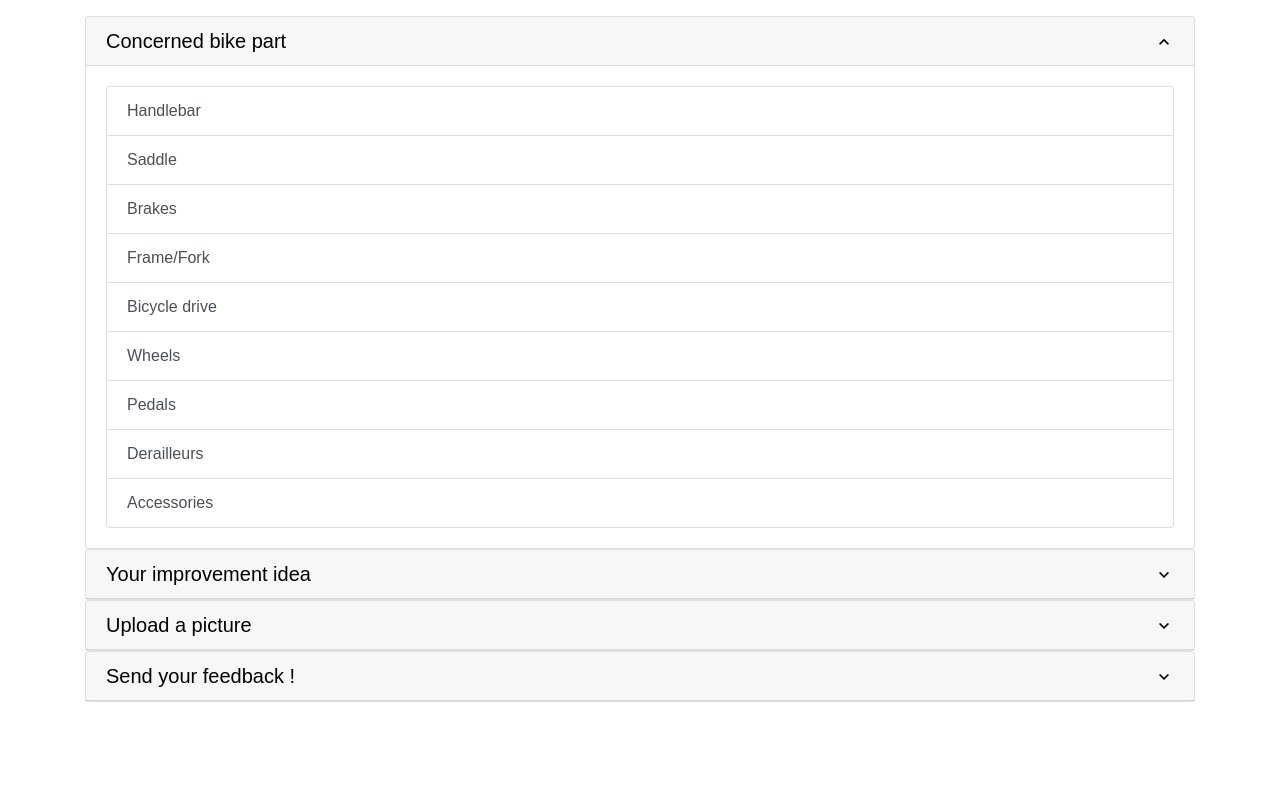
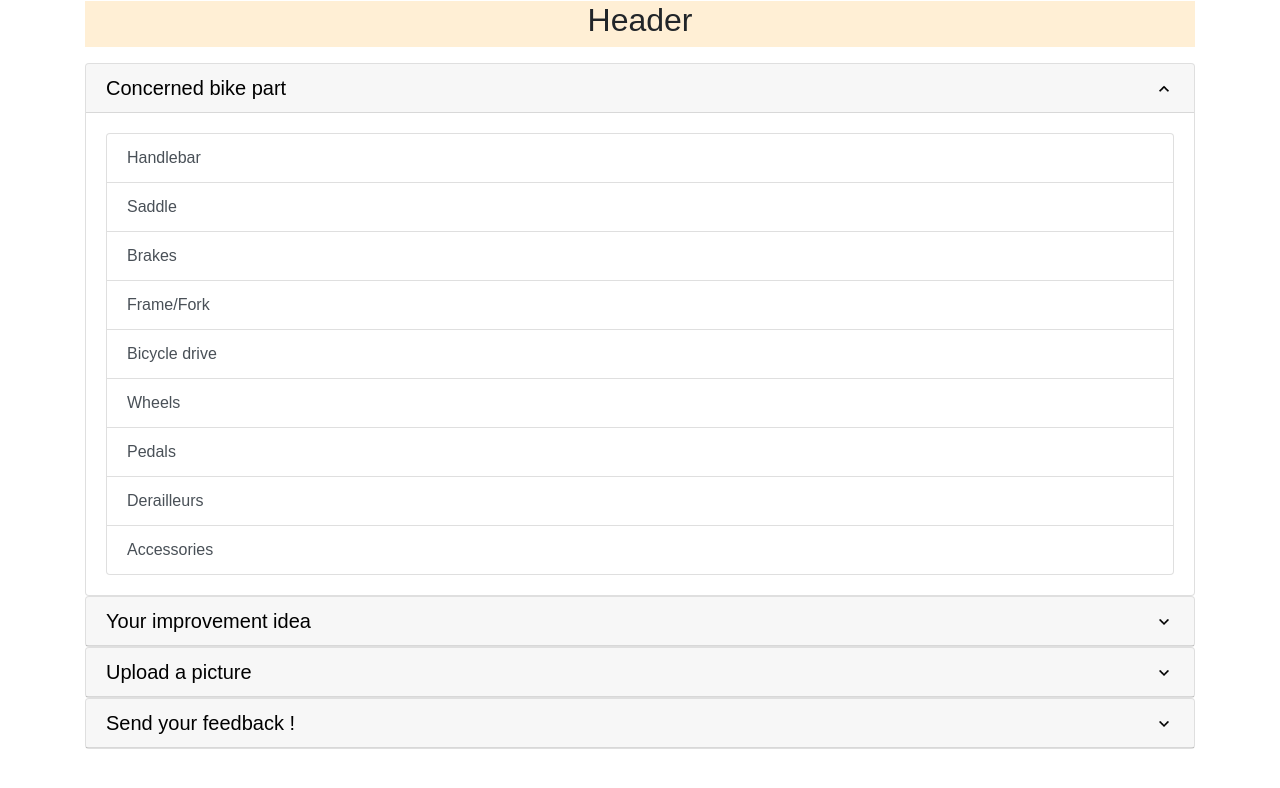
Before and after one commit to AGuyNextDoor/feedbacks, a React (Create React App) app: page / in a window 1280 px wide. Shown: the top 788 px of the page. Built offline with nearby package versions, Linux system fonts and the light colour scheme.

Commit message:
adding the last form

```diff
--- a/src/App.js
+++ b/src/App.js
@@ -1,12 +1,14 @@
 import React, { Component } from 'react';
 import './App.css';
 import Form from "./modules/form/form";
+import Header from "./modules/header/header";
 //import About from "./modules/about/About";
 
 class App extends Component {
   render() {
     return (
       <div className="container">
+        <Header />
         <Form />
       </div>
     );
--- a/src/modules/form/form.css
+++ b/src/modules/form/form.css
@@ -29,3 +29,7 @@
   flex-direction: row;
   justify-content: space-between;
 }
+
+.active {
+    background: #f00;
+}
--- a/src/modules/form/form.js
+++ b/src/modules/form/form.js
@@ -3,6 +3,8 @@ import ReactDOM from 'react-dom';
 import './form.css';
 
 export default class Form extends React.Component {
+
+
   render() {
     return (
       <div id="accordion">
@@ -25,7 +27,7 @@ export default class Form extends React.Component {
                 <li className="list-group-item list-group-item-action">Pedals</li>
                 <li className="list-group-item list-group-item-action">Derailleurs</li>
                 <li className="list-group-item list-group-item-action">Accessories</li>
-                </ul>
+              </ul>
             </div>
           </div>
         </div>
@@ -80,7 +82,19 @@ export default class Form extends React.Component {
           </a>
           <div id="collapseFour" className="collapse" aria-labelledby="headingFour" data-parent="#accordion">
             <div className="card-body">
-              Anim pariatur cliche reprehenderit, enim eiusmod high life accusamus terry richardson ad squid. 3 wolf moon officia aute, non cupidatat skateboard dolor brunch. Food truck quinoa nesciunt laborum eiusmod. Brunch 3 wolf moon tempor, sunt aliqua put a bird on it squid single-origin coffee nulla assumenda shoreditch et. Nihil anim keffiyeh helvetica, craft beer labore wes anderson cred nesciunt sapiente ea proident. Ad vegan excepteur butcher vice lomo. Leggings occaecat craft beer farm-to-table, raw denim aesthetic synth nesciunt you probably haven't heard of them accusamus labore sustainable VHS.
+
+              <form>
+
+                <div className="form-group">
+                  <input type="text" className="form-control" id="exampleInputName" placeholder="Enter your Name"/>
+                </div>
+
+                <div className="form-group">
+                  <input type="email" className="form-control" id="exampleInputEmail" placeholder="Enter your email address"/>
+                  <small id="emailHelp" className="form-text text-muted">We'll never share your email with anyone else.</small>
+                </div>
+                <button type="submit" className="btn btn-outline-primary btn-lg btn-block mt-3">Send my feedback !</button>
+              </form>
             </div>
           </div>
         </div>
--- /dev/null
+++ b/src/modules/header/header.css
@@ -0,0 +1,6 @@
+.mainHeader{
+  margin-top: 1px;
+  background-color: papayawhip;
+  display: flex;
+  justify-content: center;
+}
--- /dev/null
+++ b/src/modules/header/header.js
@@ -0,0 +1,13 @@
+import React from 'react';
+import ReactDOM from 'react-dom';
+import './header.css';
+
+export default class Header extends React.Component {
+  render() {
+    return (
+      <div className="mainHeader">
+        <h2>Header</h2>
+      </div>
+    );
+  }
+}
```
